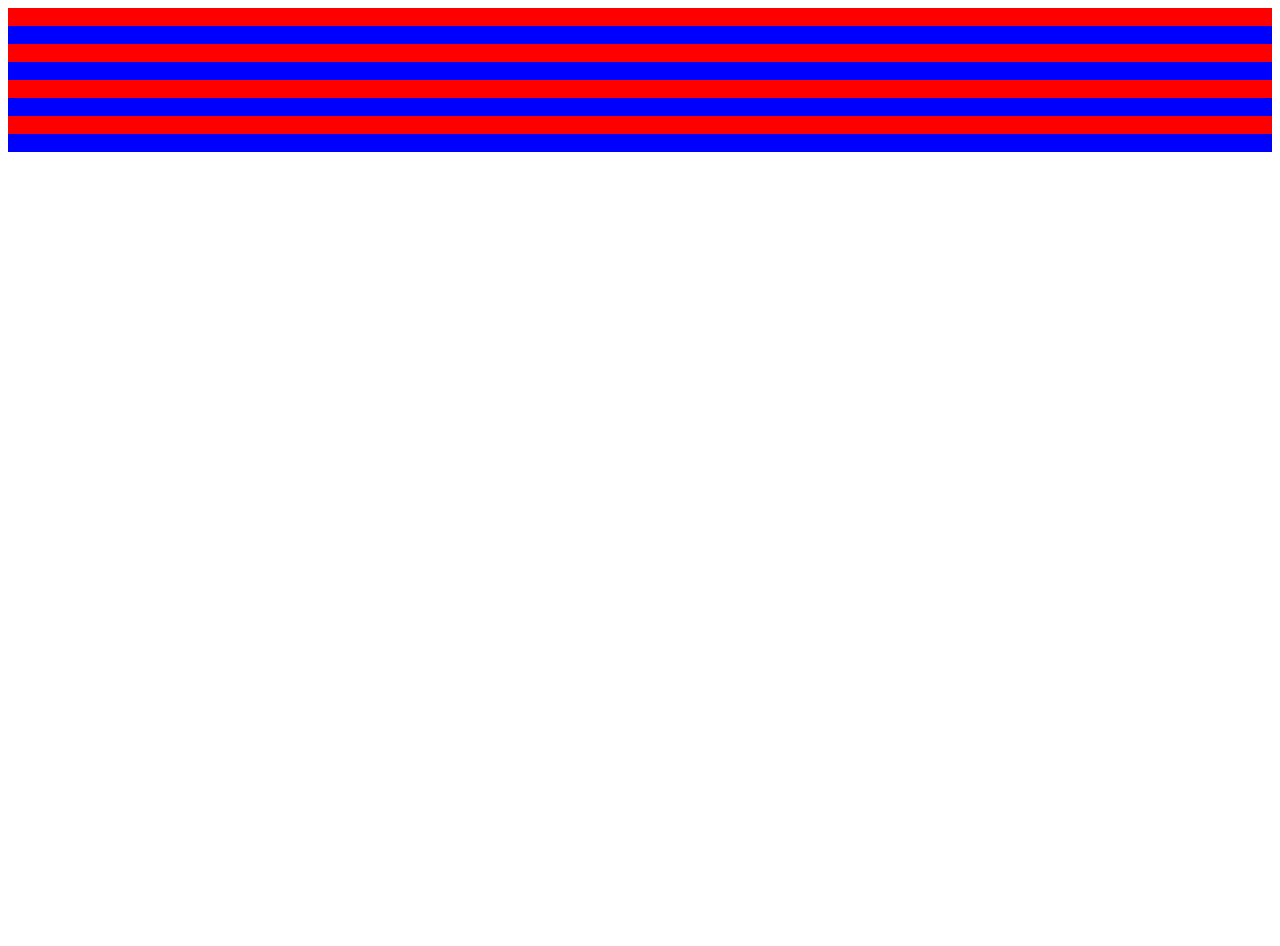
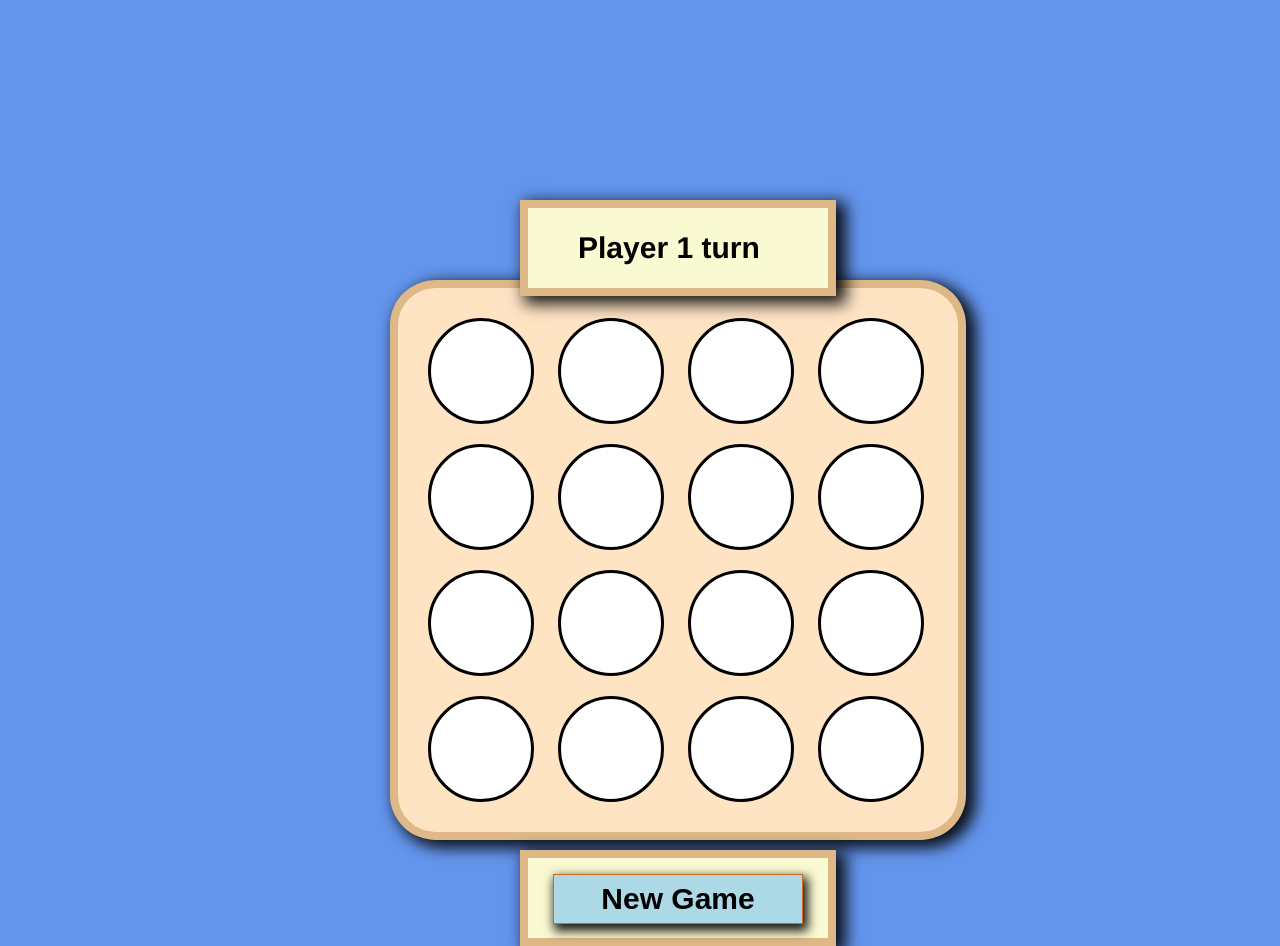
Before and after one commit to Waliddjla/connect-walid, a React (Create React App) app: page / in a window 1280 px wide. Before the commit the page ends 800 px from the top, so only its background shows below. Built offline with nearby package versions, Linux system fonts and the light colour scheme.

Commit message:
game playing

```diff
--- a/public/index.html
+++ b/public/index.html
@@ -2,19 +2,16 @@
 <html lang="en">
   <head>
     <meta charset="utf-8" />
-    <link rel="icon" href="%PUBLIC_URL%/favicon.ico" />
     <meta name="viewport" content="width=device-width, initial-scale=1" />
     <meta name="theme-color" content="#000000" />
     <meta
       name="description"
       content="Web site created using create-react-app"
     />
-    <link rel="apple-touch-icon" href="%PUBLIC_URL%/logo192.png" />
     <!--
       manifest.json provides metadata used when your web app is installed on a
       user's mobile device or desktop. See https://developers.google.com/web/fundamentals/web-app-manifest/
     -->
-    <link rel="manifest" href="%PUBLIC_URL%/manifest.json" />
     <!--
       Notice the use of %PUBLIC_URL% in the tags above.
       It will be replaced with the URL of the `public` folder during the build.
--- /dev/null
+++ b/src/Constant.js
@@ -0,0 +1,12 @@
+
+export  const NO_circle = 16;
+
+export const NO_player = 0;
+export const PLAYER_1 = 1;
+export const PLAYER_2 = 2;
+
+
+export const Game_State_Idle = 0;
+export const Game_State_Playin = 1;
+export const Game_State_win = 2;
+export const Game_State_Drow = 3;
--- /dev/null
+++ b/src/Game.css
@@ -0,0 +1,94 @@
+body {
+    background-color: cornflowerblue;
+    font-family:'Franklin Gothic Medium', 'Arial Narrow', Arial, sans-serif;
+}
+.app-container {
+    width: 800px;
+    height: 800px;
+    position: absolute;
+    left: 50%;
+    top: 10%;
+    margin-left: -400px;
+}
+.panel {
+    position: absolute;
+    background-color: lightgoldenrodyellow;
+    border: 8px solid burlywood;
+    -webkit-box-shadow: 7px 5px 15px 3px rgba(0, 0, 0, 0.9);
+    box-shadow: 7px 5px 15px 3px rgba(0, 0, 0, 0.9);
+    z-index: 1;
+}
+.header {
+    left: 50%;
+    top: 120px;
+    height: 80px;
+    width: 300px;
+    margin-left: -120px;
+}
+.header-text {
+    font-size: 30px;
+    font-weight: bold;
+    width: 200px;
+    margin:0;
+    position: absolute;
+    top: 50%;
+    left: 50%;
+    -ms-transform: translate(-50% , -50%);
+    transform: translate(-50%, -50%);
+}
+.footer {
+    left: 50%;
+    top: 770px;
+    height: 80px;
+    width: 300px;
+    margin-left: -120px;
+}
+.footer button {
+    position: relative;
+    left: 50%;
+    top: 20%;
+    margin-left: -125px;
+    width: 250px;
+    height: 50px;
+    background-color: lightblue;
+    font-size: 30px;
+    -webkit-box-shadow: 3px 5px 10px 2px rgba(0,0,0,0.9);
+    box-shadow: 3px 5px 10px 2px rgba(0,0,0,0.9);
+    border: 1px solid chocolate;
+    font-weight: bold;
+}
+
+.gamebord {
+    display: grid;
+    grid-template-columns: repeat(4, 1fr);
+    grid-template-rows: repeat(4, 1fr);
+    padding: 20px;
+    width: 520px;
+    position: absolute;
+    left: 50%;
+    margin-left: -250px;
+    top: 25%;
+    background-color: bisque;
+    border: 8px solid burlywood;
+    border-radius: 8%;
+    -webkit-box-shadow: 7px 5px 15px 3px rgba(0, 0, 0, 0.9);
+    box-shadow: 7px 5px 15px 3px rgba(0, 0, 0, 0.9);
+}
+.gamecircle {
+    width: 100px;
+    height: 100px;
+    margin: 10px;
+    border-radius: 50%;
+    border: 3px solid black;
+}
+.player_0 {
+    background-color: white;
+}
+
+.player_1 {
+    background-color: red;
+
+}
+.player_2 {
+    background-color: blue;
+}
--- /dev/null
+++ b/src/components/App.js
@@ -0,0 +1,9 @@
+import Gamebored from "./Gamebored";
+function App() {
+    return(
+    <div className="app-container">
+    <Gamebored/>
+    </div>
+    )
+}
+export default App ;
--- a/src/components/GameCircle.js
+++ b/src/components/GameCircle.js
@@ -1,13 +1,13 @@
 import React from 'react';
-const onClick = ( id) => {
-    alert("its walid" + id);
-}
+import '../Game.css';
 
 
-const GameCircle = ({id, color, children}) => {
-    console.log(id);
+
+
+const GameCircle = ({id, children, className, onCircleClicked}) => {
+
   return (
-    <div style={{backgroundColor: color}} onClick={() => onClick(id)}>
+    <div className={`gamecircle ${className}`} onClick={() => onCircleClicked(id)}>
     {children}
     </div>
   )
--- a/src/components/Gamebored.js
+++ b/src/components/Gamebored.js
@@ -1,36 +1,67 @@
-import React from 'react';
+import React, {useState} from 'react';
+import '../Game.css';
 import GameCircle from './GameCircle';
+import Hearder from './Hearder';
+import Footer from './footer';
+import { isWinner } from '../helper';
+import { Game_State_Playin,Game_State_win, NO_player, PLAYER_1, PLAYER_2, NO_circle } from '../Constant';
+
+const Gamebored = () => {
+    const [gameBord, setGameBored] = useState(Array(16).fill(NO_player));
+    const [currentPlayer, setcurrentPlayer] = useState(PLAYER_1);
+    const [gameState, setgameState] = useState(Game_State_Playin);
+    const [winPlayer, setwinPlayer] = useState(NO_player);
+
+    console.log(gameBord);
+
+    const initBord = () => {
+        const circles = [];
+        for (let i = 0; i < NO_circle; i++) {
+           circles.push(renderCircle(i)) ;
+         }
+         return circles;
+
+    }
+
+    const circleClicked = (id) => {
+        console.log('circle : ' + id);
+
+        if (isWinner(gameBord, id, currentPlayer)) {
+            setgameState(Game_State_win);
+            setwinPlayer(currentPlayer);
+        }
 
 
-const Gamebored = () => {
+        setGameBored(prev => {
+            return prev.map((circle, pos) => {
+                if (pos === id) return currentPlayer;
+                return circle;
+            })
+        })
+
+
+        setcurrentPlayer(currentPlayer === PLAYER_1 ? PLAYER_2 : PLAYER_1);
+
+        console.log(gameBord);
+        console.log(currentPlayer);
+        }
+
+    const renderCircle = (id)=> {
+
+        return <GameCircle key={id}
+        id={id}
+        className={`player_${gameBord[id]}`}
+        onCircleClicked={circleClicked}/>
+    }
+
     return (
-        <div style={{display: 'grid', gridTemplateCloumns:'1fr 1fr 1fr 1fr',  gridTemplateRows:'1fr 1fr 1fr 1fr'}}>
-    <GameCircle id={1} color="red">
-        <span style={{ color: 'red' }}>Red</span>
-    </GameCircle>
-    <GameCircle id={2} color="blue">
-    <span style={{ color: 'blue' }}>Blue</span>
-    </GameCircle>
-    <GameCircle id={3} color="red">
-    <span style={{ color: 'red' }}>Red</span>
-    </GameCircle>
-    <GameCircle id={4} color="blue">
-    <span style={{ color: 'blue' }}>Blue</span>
-    </GameCircle>
-    <GameCircle id={5} color="red">
-    <span style={{ color: 'red' }}>Red</span>
-    </GameCircle>
-    <GameCircle id={6} color="blue">
-    <span style={{ color: 'blue' }}>Blue</span>
-    </GameCircle>
-    <GameCircle id={7} color="red">
-    <span style={{ color: 'red' }}>Red</span>
-    </GameCircle>
-    <GameCircle id={8} color="blue">
-    <span style={{ color: 'blue' }}>Blue</span>
-    </GameCircle>
-
+        <>
+        <Hearder gameState= {gameState} currentPlayer={currentPlayer} winPlayer={winPlayer} />
+        <div className= "gamebord">
+        {initBord()}
     </div>
+    <Footer />
+    </>
     )
 }
 
--- /dev/null
+++ b/src/components/Hearder.js
@@ -0,0 +1,21 @@
+import React from 'react';
+import { Game_State_Playin, Game_State_win } from '../Constant';
+
+const Hearder = ({gameState, currentPlayer, winPlayer}) => {
+  const renderLabel = () => {
+    switch (gameState) {
+      case Game_State_Playin:
+        return <div>Player {currentPlayer} turn </div>
+        case Game_State_win:
+          return <div>Player {winPlayer} wins </div>
+          default :
+    }
+  }
+  return (
+    <div className="panel header">
+        <div className="header-text">{renderLabel()}</div>
+    </div>
+  );
+};
+
+export default Hearder;
--- /dev/null
+++ b/src/components/footer.js
@@ -0,0 +1,11 @@
+import React from 'react';
+
+const Footer = () => {
+  return (
+    <div className="panel footer">
+        <button>New Game</button>
+    </div>
+  );
+};
+
+export default Footer;
--- /dev/null
+++ b/src/helper.js
@@ -0,0 +1,26 @@
+
+export const isWinner = (gameBord, currentMove, currentPlayer) => {
+    let board = [...gameBord];
+    board[currentMove] = currentPlayer;
+    const winlines = [
+        [0,1,2,3],
+        [4,5,6,7],
+        [8,9,20,11],
+        [12,13,14,15],
+        [0,4,8,12],
+        [1,5,9,13],
+        [2,6,10,14],
+        [0,5,10,15],
+        [3,6,9,12]
+    ];
+    for(let i=0; i< winlines.length; i++) {
+        const [c1, c2, c3, c4] = winlines[i];
+        if (board[c1]> 0 &&
+            board[c1] === board[c2] &&
+            board[c2] === board[c3] &&
+            board[c3] === board[c4]) {
+            return true;
+            }
+    }
+    return false;
+}
--- a/src/index.js
+++ b/src/index.js
@@ -1,9 +1,9 @@
 import React from 'react';
 import ReactDOM from 'react-dom';
-import Gamebored from './components/Gamebored';
+import App from './components/App';
 
 ReactDOM.render(
-    <Gamebored />,
+    <App />,
     document.getElementById('root')
 
 );
```
Also changed, not shown: public/manifest.json.
